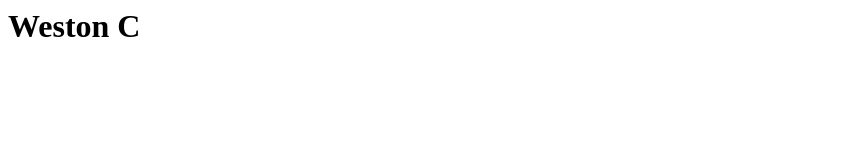
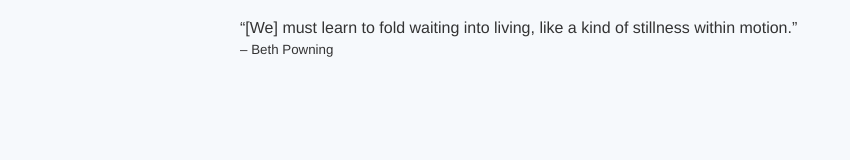
Before and after one commit to westonc/westonc.github.com, a plain HTML site: page index.html in a window 1280 px wide. Shown: the whole page, without its empty margins (0-850 px from the left). Drawn offline with Linux system fonts and the light colour scheme.

Commit message:
One sentence of content and basic style.

```diff
--- a/index.html
+++ b/index.html
@@ -1,8 +1,39 @@
 <html>
 <head>
 <title>Weston C | github.io</title>
+<style>
+body {
+	font-family: Helvetica, Arial, sans-serif;
+	line-height: 1.5;
+	color: #333;
+	background: #f6f9fc;
+}
+#page {
+  margin: 0 auto;
+  max-width: 50em;
+}
+
+.quote {
+	margin: 1em 0;
+}
+
+.quote .attribution {
+	display: block;
+	font-size: smaller;
+}
+
+.quote .attribution:before {
+	content: " – ";
+}
+
+</style>
 </head>
 <body>
-<h1>Weston C</h1>
+<div id="page">
+	<div class="quote">
+		“[We] must learn to fold waiting into living, like a kind of stillness within motion.”
+		<span class="attribution">Beth Powning</span>
+	</div>
+</div>
 </body>
 </html>
```
